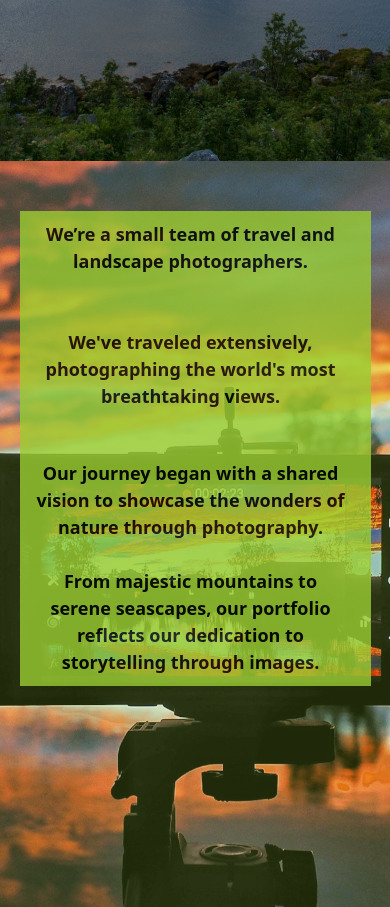
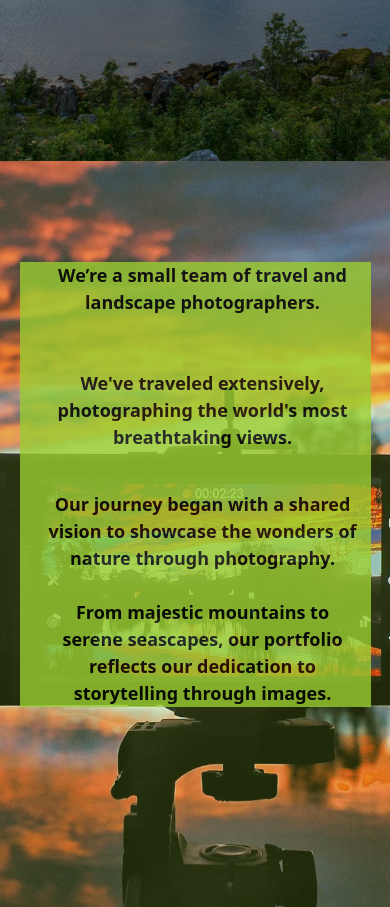
Before and after one commit to EverOnward15/forever-studios, a website: page index.html in a window 390 px wide. Shown: the part 683-1590 px from the top of the page. Drawn offline with nearby package versions, Linux system fonts and the light colour scheme; some packages are replaced by stand-ins of ours; a script that the page names is missing.

Commit message:
Centering

```diff
--- a/style.css
+++ b/style.css
@@ -644,14 +644,15 @@ p {
   }
 
   .about-container .row {
-    padding-top: 50px;
+    padding-top: 12dvh;
   }
 
   .team-desc {
     min-height: 100%;
     min-width: 90dvw;
     margin: 0;
-    padding: 10px 0;
+    padding: 0px 0;
+    place-items: center;
     background-color: transparent;
     text-align: center;
     font-size: large;
```
